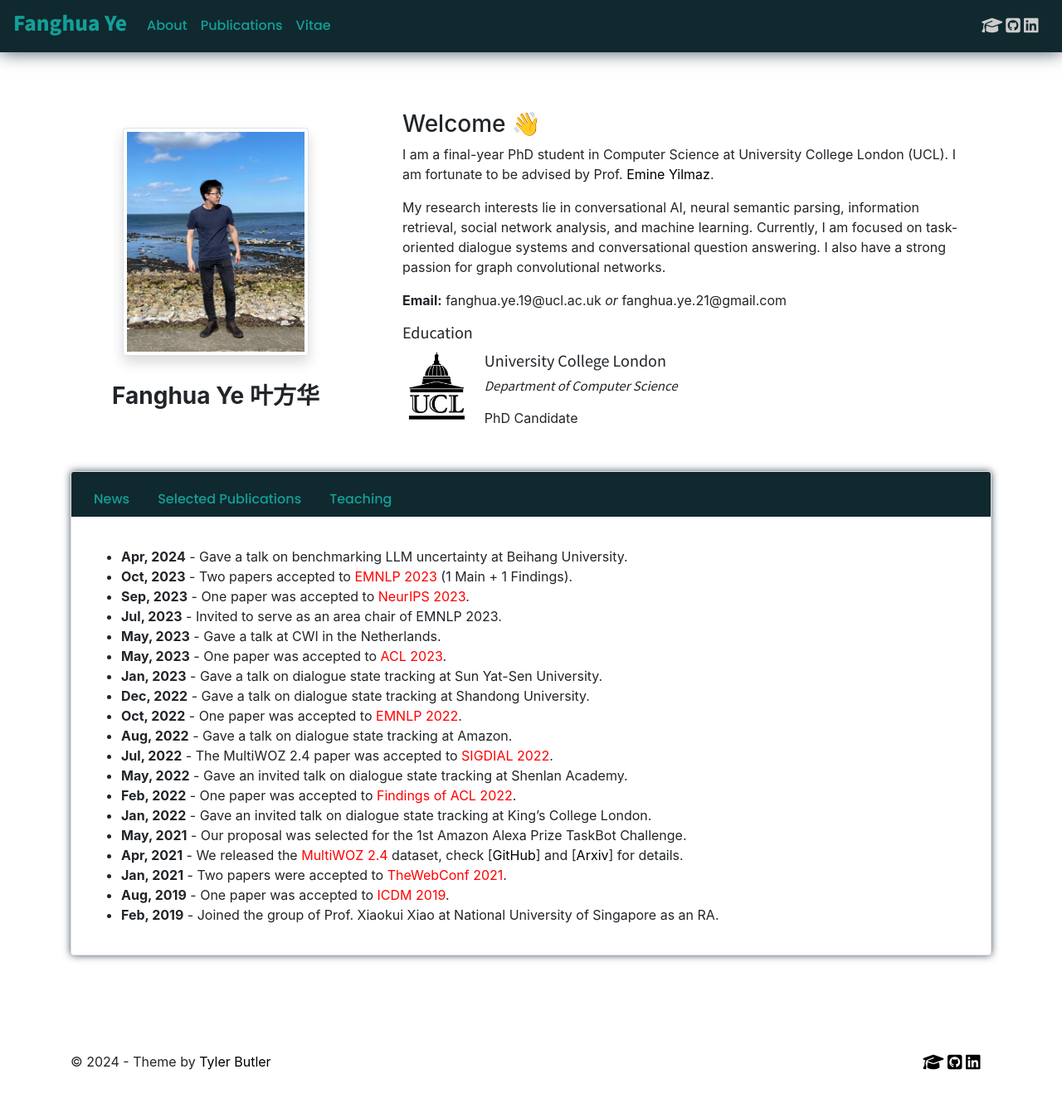
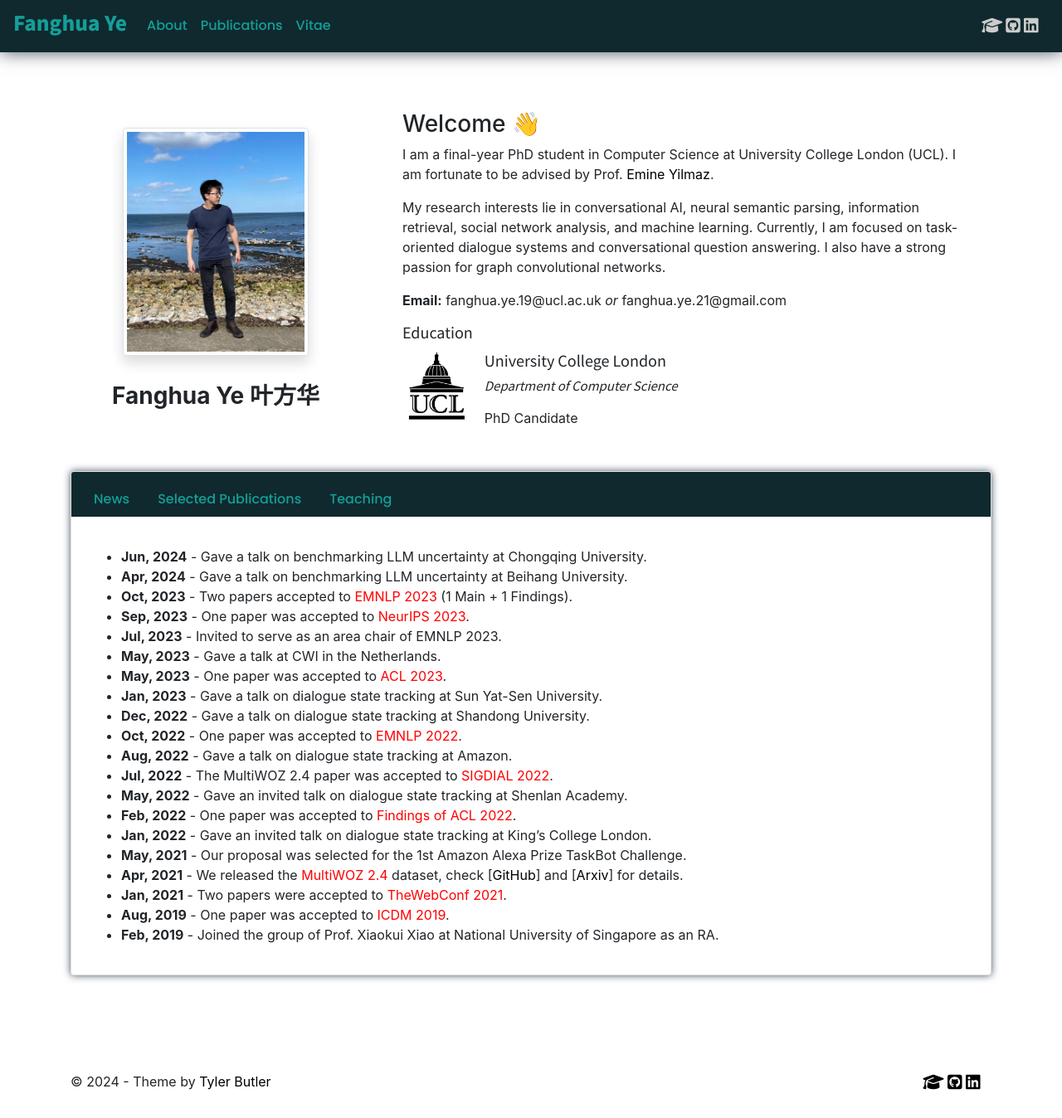
Before and after one commit to smartyfh/marvelous-mars-26de4, a Jekyll site: the page built from index.md, in a window 1280 px wide. Shown: the whole page at 83% size. Built offline with Jekyll 4.4.1, drawn with Linux system fonts in a browser that asks for light colours; nearby versions of some CDN libraries; comment, search, counter and statistics services are not loaded; our own code applies the rules of GitHub Pages for plain Markdown files; before the commit the page ends 1324 px from its top, so only the background shows below that.

Commit message:
Update news.md

```diff
--- a/_includes/news.md
+++ b/_includes/news.md
@@ -1,3 +1,4 @@
++ **Jun, 2024** - Gave a talk on benchmarking LLM uncertainty at Chongqing University.
 + **Apr, 2024** - Gave a talk on benchmarking LLM uncertainty at Beihang University.
 + **Oct, 2023** - Two papers accepted to <font color=red>EMNLP 2023</font> (1 Main + 1 Findings).
 + **Sep, 2023** - One paper was accepted to <font color=red>NeurIPS 2023</font>.
```
